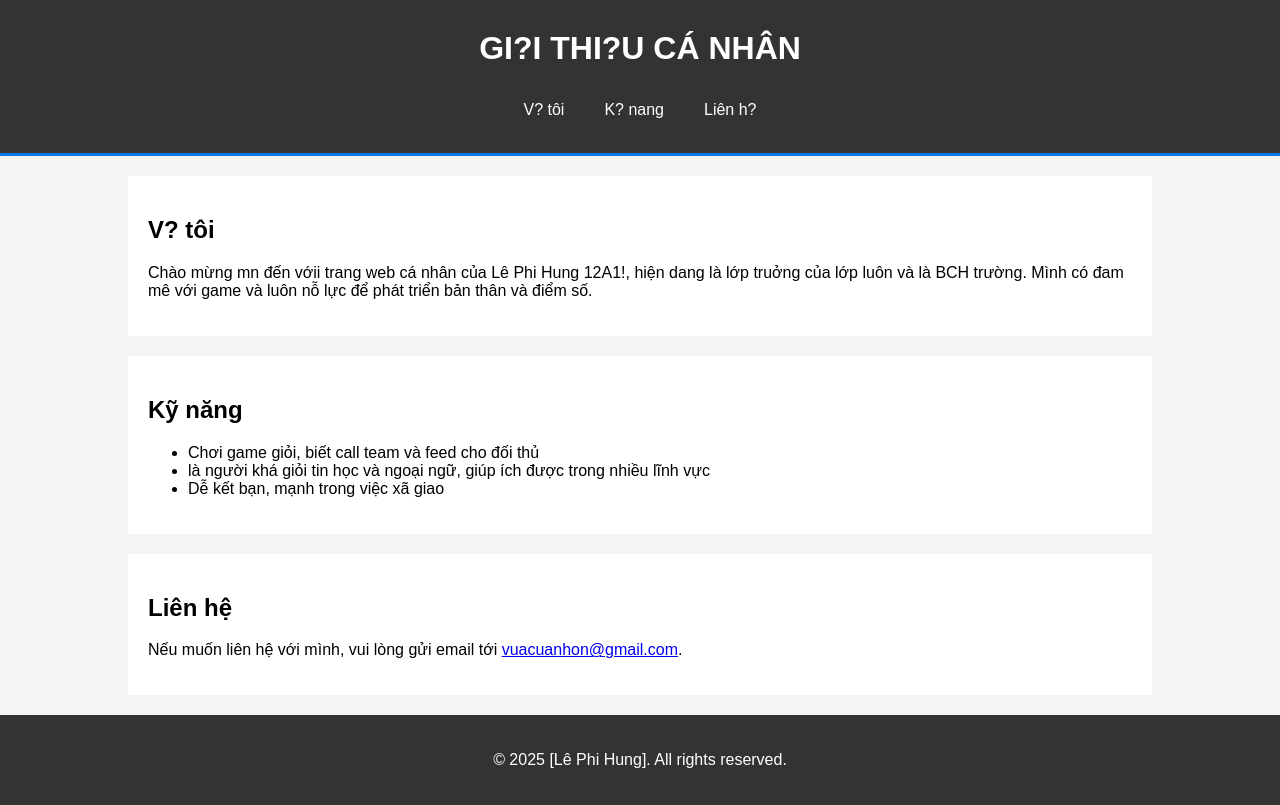
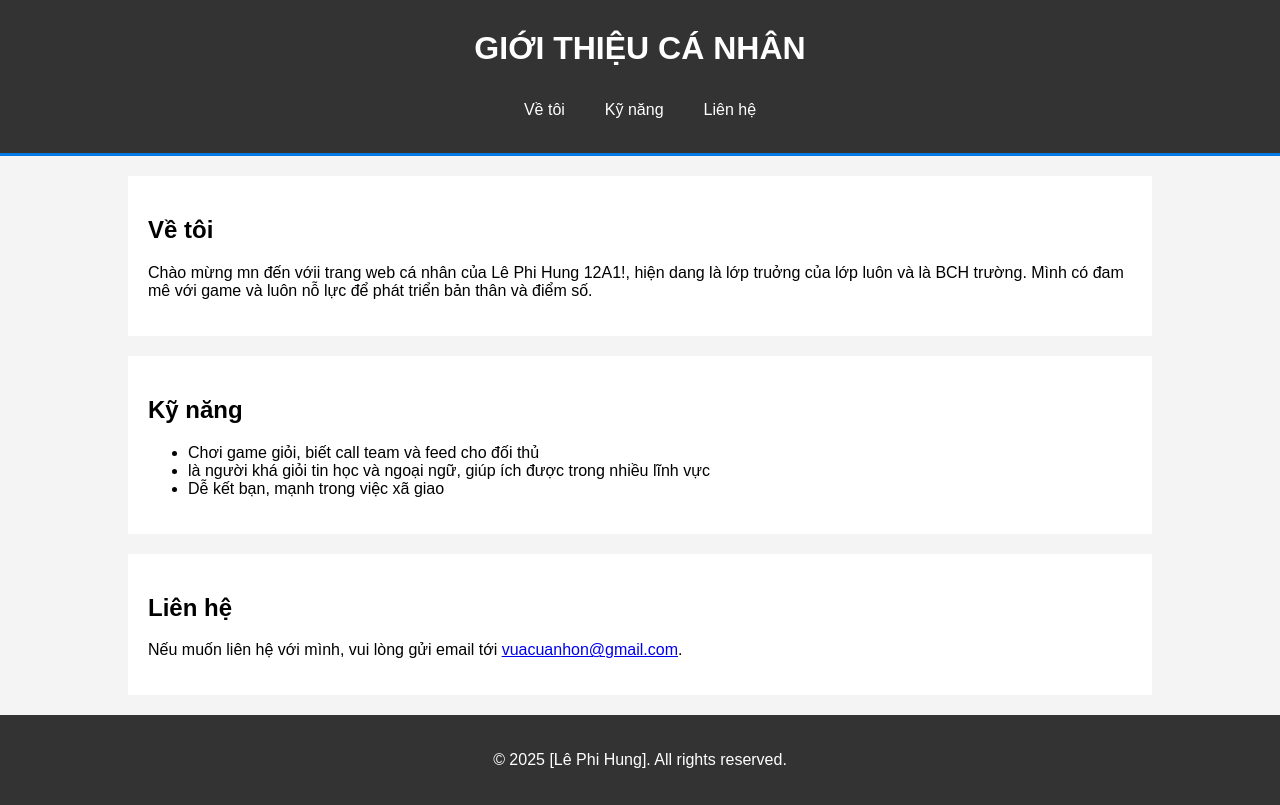
Before and after one commit to Hungdz123456/lephihung, a plain HTML site: page index.html in a window 1280 px wide. Drawn offline with Linux system fonts and the light colour scheme.

Commit message:
Update index.html

```diff
--- a/index.html
+++ b/index.html
@@ -3,7 +3,7 @@
 <head>
     <meta charset="UTF-8">
     <meta name="viewport" content="width=device-width, initial-scale=1.0">
-    <title>Gi?i thi?u b?n thân</title>
+    <title>Giới thiệu bản thân</title>
     <style>
         body {
             font-family: Arial, sans-serif;
@@ -59,17 +59,17 @@
 </head>
 <body>
     <header>
-        <h1>Gi?i thi?u cá nhân
+        <h1>Giới thiệu cá nhân
        </h1>
         <nav>
-            <a href="#about">V? tôi</a>
-            <a href="#skills">K? nang</a>
-            <a href="#contact">Liên h?</a>
+            <a href="#about">Về tôi</a>
+            <a href="#skills">Kỹ năng</a>
+            <a href="#contact">Liên hệ</a>
         </nav>
     </header>
     <div class="container">
         <section id="about">
-            <h2>V? tôi</h2>
+            <h2>Về tôi</h2>
             <p>Chào mừng mn đến vớii trang web cá nhân của Lê Phi Hung 12A1!, hiện dang là lớp truởng của lớp luôn và là BCH trường. Mình có đam mê với game và luôn nỗ lực để phát triển bản thân và điểm số.</p>
         </section>
         <section id="skills">
```
